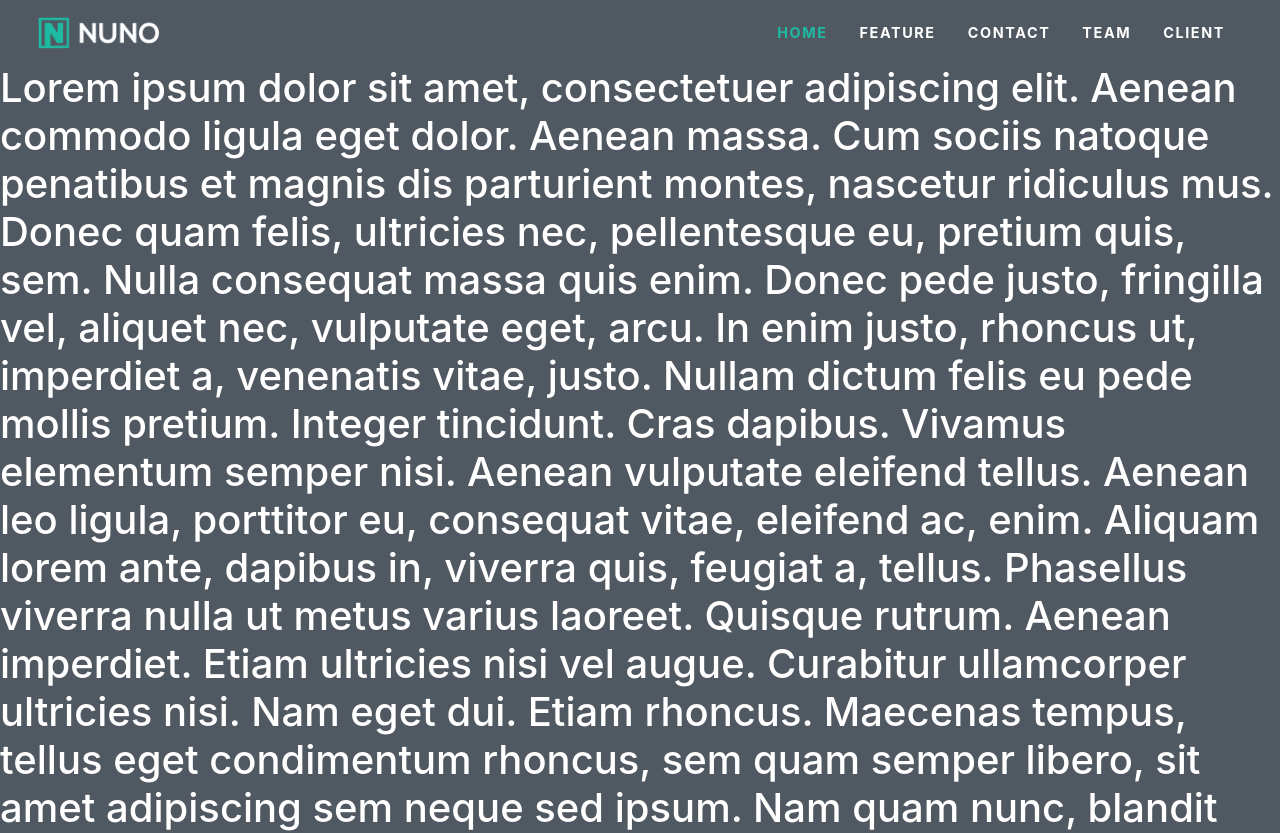
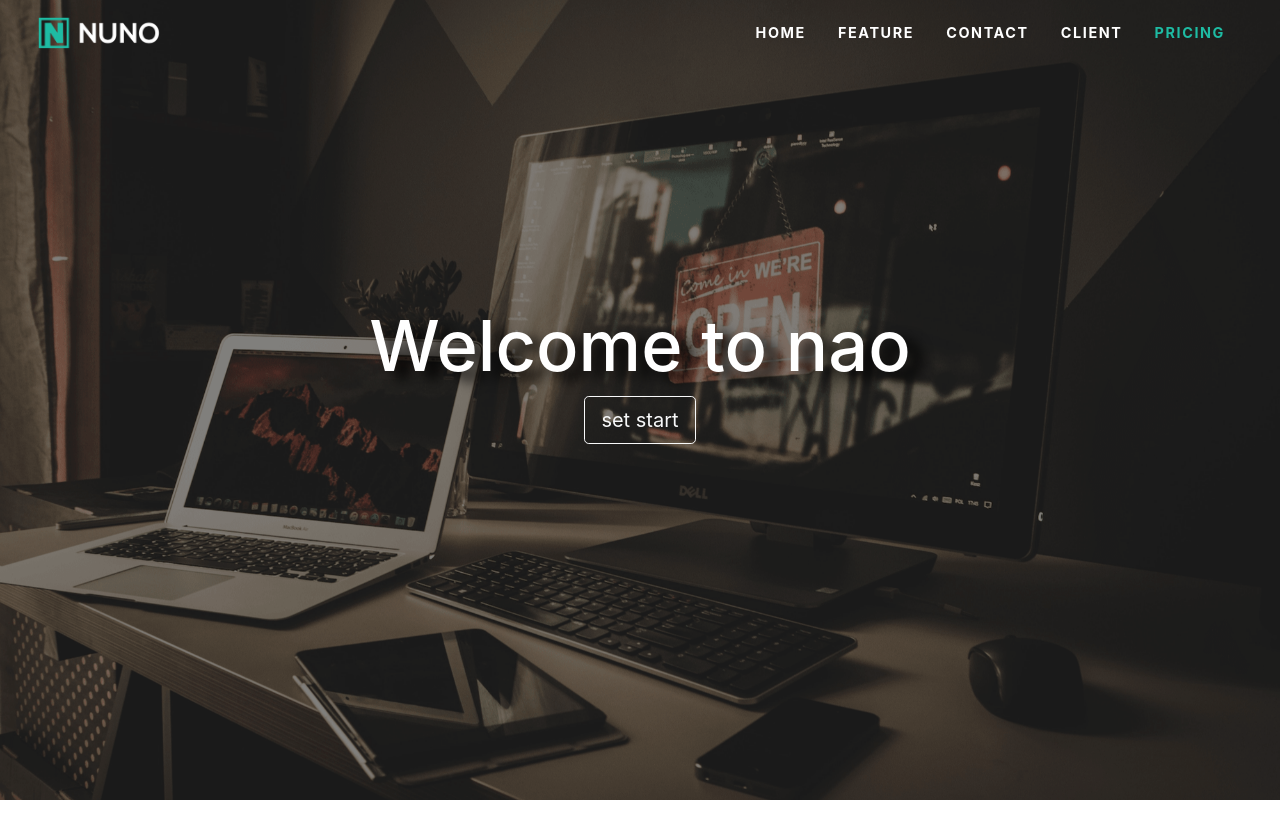
Before and after one commit to aliysefian/Nunoboostrap, a plain HTML site: page index.html in a window 1280 px wide. Shown: the top 833 px of the page. After the commit the page ends 800 px from the top, so only its background shows below. Drawn offline with Linux system fonts and the light colour scheme.

Commit message:
1-animate.css

```diff
--- a/index.html
+++ b/index.html
@@ -36,16 +36,16 @@
                         <a class="nav-link" href="#home">Home</a>
                     </li>
                     <li class="nav-item">
-                        <a class="nav-link" href="#">Feature</a>
+                        <a class="nav-link" href="#fearures">Feature</a>
                     </li>
                     <li class="nav-item">
-                        <a class="nav-link" href="#">contact</a>
+                        <a class="nav-link" href="#content">contact</a>
                     </li>
                     <li class="nav-item">
-                        <a class="nav-link" href="#">Team</a>
+                        <a class="nav-link" href="#client">Client</a>
                     </li>
                     <li class="nav-item">
-                        <a class="nav-link" href="#">Client</a>
+                        <a class="nav-link" href="#pricing">pricing</a>
                     </li>
                 </ul>
             </div>
@@ -53,57 +53,28 @@
         </div>
     </nav>
     <!-- end nav -->
-    <h1 style="color: white;margin-top: 4rem">Lorem ipsum dolor sit amet, consectetuer adipiscing elit. Aenean commodo ligula eget dolor.
-        Aenean massa. Cum sociis natoque penatibus et magnis dis parturient montes, nascetur ridiculus mus. Donec quam
-        felis, ultricies nec, pellentesque eu, pretium quis, sem. Nulla consequat massa quis enim. Donec pede justo,
-        fringilla vel, aliquet nec, vulputate eget, arcu. In enim justo, rhoncus ut, imperdiet a, venenatis vitae,
-        justo. Nullam dictum felis eu pede mollis pretium. Integer tincidunt. Cras dapibus. Vivamus elementum semper
-        nisi. Aenean vulputate eleifend tellus. Aenean leo ligula, porttitor eu, consequat vitae, eleifend ac, enim.
-        Aliquam lorem ante, dapibus in, viverra quis, feugiat a, tellus. Phasellus viverra nulla ut metus varius
-        laoreet. Quisque rutrum. Aenean imperdiet. Etiam ultricies nisi vel augue. Curabitur ullamcorper ultricies nisi.
-        Nam eget dui. Etiam rhoncus. Maecenas tempus, tellus eget condimentum rhoncus, sem quam semper libero, sit amet
-        adipiscing sem neque sed ipsum. Nam quam nunc, blandit vel, luctus pulvinar, hendrerit id, lorem. Maecenas nec
-        odio et ante tincidunt tempus. Donec vitae sapien ut libero venenatis faucibus. Nullam quis ante. Etiam sit amet
-        orci eget eros faucibus tincidunt. Duis leo. Sed fringilla mauris sit amet nibh. Donec sodales sagittis magna.
-        Sed consequat, leo eget bibendum sodales, augue velit cursus nunc,
-        Lorem ipsum dolor sit amet, consectetuer adipiscing elit. Aenean commodo ligula eget dolor. Aenean massa. Cum
-        sociis natoque penatibus et magnis dis parturient montes, nascetur ridiculus mus. Donec quam felis, ultricies
-        nec, pellentesque eu, pretium quis, sem. Nulla consequat massa quis enim. Donec pede justo, fringilla vel,
-        aliquet nec, vulputate eget, arcu. In enim justo, rhoncus ut, imperdiet a, venenatis vitae, justo. Nullam dictum
-        felis eu pede mollis pretium. Integer tincidunt. Cras dapibus. Vivamus elementum semper nisi. Aenean vulputate
-        eleifend tellus. Aenean leo ligula, porttitor eu, consequat vitae, eleifend ac, enim. Aliquam lorem ante,
-        dapibus in, viverra quis, feugiat a, tellus. Phasellus viverra nulla ut metus varius laoreet. Quisque rutrum.
-        Aenean imperdiet. Etiam ultricies nisi vel augue. Curabitur ullamcorper ultricies nisi. Nam eget dui. Etiam
-        rhoncus. Maecenas tempus, tellus eget condimentum rhoncus, sem quam semper libero, sit amet adipiscing sem neque
-        sed ipsum. Nam quam nunc, blandit vel, luctus pulvinar, hendrerit id, lorem. Maecenas nec odio et ante tincidunt
-        tempus. Donec vitae sapien ut libero venenatis faucibus. Nullam quis ante. Etiam sit amet orci eget eros
-        faucibus tincidunt. Duis leo. Sed fringilla mauris sit amet nibh. Donec sodales sagittis magna. Sed consequat,
-        leo eget bibendum sodales, augue velit cursus nunc,</h1> <h1 style="color: white;margin-top: 4rem">Lorem ipsum dolor sit amet, consectetuer adipiscing elit. Aenean commodo ligula eget dolor.
-        Aenean massa. Cum sociis natoque penatibus et magnis dis parturient montes, nascetur ridiculus mus. Donec quam
-        felis, ultricies nec, pellentesque eu, pretium quis, sem. Nulla consequat massa quis enim. Donec pede justo,
-        fringilla vel, aliquet nec, vulputate eget, arcu. In enim justo, rhoncus ut, imperdiet a, venenatis vitae,
-        justo. Nullam dictum felis eu pede mollis pretium. Integer tincidunt. Cras dapibus. Vivamus elementum semper
-        nisi. Aenean vulputate eleifend tellus. Aenean leo ligula, porttitor eu, consequat vitae, eleifend ac, enim.
-        Aliquam lorem ante, dapibus in, viverra quis, feugiat a, tellus. Phasellus viverra nulla ut metus varius
-        laoreet. Quisque rutrum. Aenean imperdiet. Etiam ultricies nisi vel augue. Curabitur ullamcorper ultricies nisi.
-        Nam eget dui. Etiam rhoncus. Maecenas tempus, tellus eget condimentum rhoncus, sem quam semper libero, sit amet
-        adipiscing sem neque sed ipsum. Nam quam nunc, blandit vel, luctus pulvinar, hendrerit id, lorem. Maecenas nec
-        odio et ante tincidunt tempus. Donec vitae sapien ut libero venenatis faucibus. Nullam quis ante. Etiam sit amet
-        orci eget eros faucibus tincidunt. Duis leo. Sed fringilla mauris sit amet nibh. Donec sodales sagittis magna.
-        Sed consequat, leo eget bibendum sodales, augue velit cursus nunc,
-        Lorem ipsum dolor sit amet, consectetuer adipiscing elit. Aenean commodo ligula eget dolor. Aenean massa. Cum
-        sociis natoque penatibus et magnis dis parturient montes, nascetur ridiculus mus. Donec quam felis, ultricies
-        nec, pellentesque eu, pretium quis, sem. Nulla consequat massa quis enim. Donec pede justo, fringilla vel,
-        aliquet nec, vulputate eget, arcu. In enim justo, rhoncus ut, imperdiet a, venenatis vitae, justo. Nullam dictum
-        felis eu pede mollis pretium. Integer tincidunt. Cras dapibus. Vivamus elementum semper nisi. Aenean vulputate
-        eleifend tellus. Aenean leo ligula, porttitor eu, consequat vitae, eleifend ac, enim. Aliquam lorem ante,
-        dapibus in, viverra quis, feugiat a, tellus. Phasellus viverra nulla ut metus varius laoreet. Quisque rutrum.
-        Aenean imperdiet. Etiam ultricies nisi vel augue. Curabitur ullamcorper ultricies nisi. Nam eget dui. Etiam
-        rhoncus. Maecenas tempus, tellus eget condimentum rhoncus, sem quam semper libero, sit amet adipiscing sem neque
-        sed ipsum. Nam quam nunc, blandit vel, luctus pulvinar, hendrerit id, lorem. Maecenas nec odio et ante tincidunt
-        tempus. Donec vitae sapien ut libero venenatis faucibus. Nullam quis ante. Etiam sit amet orci eget eros
-        faucibus tincidunt. Duis leo. Sed fringilla mauris sit amet nibh. Donec sodales sagittis magna. Sed consequat,
-        leo eget bibendum sodales, augue velit cursus nunc,</h1>
+    <!-- landing page -->
+    <div class="landing">
+        <div class="home-wrap">
+            <div class="home-inner">
+
+            </div>
+        </div>
+    </div>
+<!--start landing-->
+    <div class="caption text-center">
+<!--                    <h1>Welcome to nao</h1>-->
+
+        <div class="os-animation animated  bounceInUp delay-.6s">
+            <h1>Welcome to nao</h1>
+        </div>
+        <div class="os-animation animated  bounceInUp delay-.6s" data-animation="flash" data-delay="">
+            <a class="btn btn-outline-light btn-lg" href="#fearures"> set start</a>
+        </div>
+        <div class="os-animation animated  bounceInUp delay-.6s" data-animation="" data-delay=""></div>
+    </div>
+
+    <!--    -->
 </div>
 <div id="fearures" class="offset"></div>
 <div id="protofilo" class="offset"></div>
--- a/style.css
+++ b/style.css
@@ -2,7 +2,7 @@
 body {
     /*overflow: hidden;*/
     color: #550055;
-    background-color: #505962;
+    /*background-color: #505962;*/
 }
 
 /*  nav scroll offet */
@@ -29,26 +29,52 @@ body {
     transition: background-color .5s ease 0s;
 
 }
-.navbar img{
+
+.navbar img {
     height: 2rem;
 
 }
-.navbar-nav li{
+
+.navbar-nav li {
     padding-right: 1rem;
 }
-.navbar-nav .nav-link{
-    color: white;padding-right: .7rem;
+
+.navbar-nav .nav-link {
+    color: white;
+    padding-right: .7rem;
 }
+
 .navbar-nav .nav-link.active,
-.navbar-nav .nav-link:hover
-{
+.navbar-nav .nav-link:hover {
     color: #1ebba3;
 
 }
-.navbar.solid{
-    background: rgba(0,0,0,0.7)!important;
+
+.navbar.solid {
+    background: rgba(0, 0, 0, 0.7) !important;
     transition: background-color 1s ease 0s;
 }
+
+/*landing page*/
+.home-inner {
+    background-image: url("img/computers.png");
+}
+
+.caption {
+    width: 100%;
+    max-width: 100%;
+    position: absolute;
+    top: 38%;
+    z-index: 1;
+    color: white;
+    /*background-color: #533f03;*/
+}
+.caption h1{
+    font-size: 4.4rem;
+    text-shadow: .8rem .5rem .8rem black;
+}
+
+/**/
 /*============ BOOTSTRAP BREAK POINTS:
 
 Extra small (xs) devices (portrait phones, less than 576px)
```
